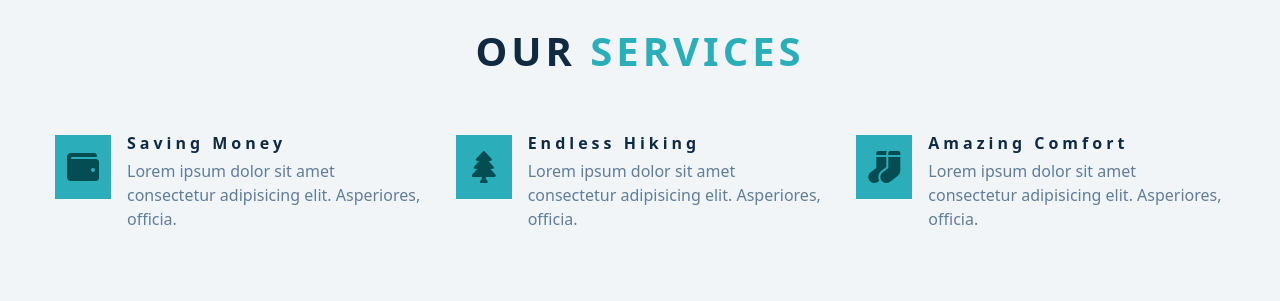
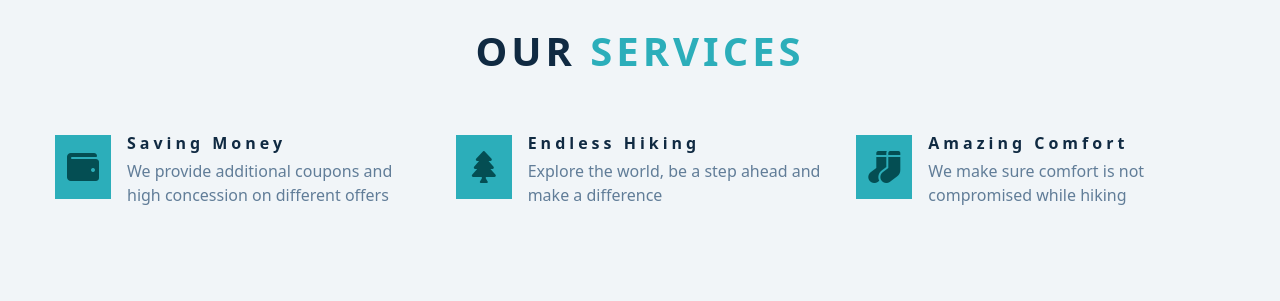
Before and after one commit to emmeiwhite/backroads-react-tours-app, a React (Create React App) app: page / in a window 1280 px wide. Shown: the part 1540-1841 px from the top of the page. Built offline with nearby package versions, Linux system fonts and the light colour scheme.

Commit message:
Services component reused with data

```diff
--- a/src/components/Services.js
+++ b/src/components/Services.js
@@ -1,4 +1,5 @@
 import Title from "./Title";
+import { services } from "./../data";
 
 export default function Services() {
   return (
@@ -12,44 +13,22 @@ export default function Services() {
       />
 
       <div className="section-center services-center">
-        <article className="service">
-          <span className="service-icon">
-            <i className="fas fa-wallet fa-fw"></i>
-          </span>
-          <div className="service-info">
-            <h4 className="service-title">saving money</h4>
-            <p className="service-text">
-              Lorem ipsum dolor sit amet consectetur adipisicing elit.
-              Asperiores, officia.
-            </p>
-          </div>
-        </article>
-
-        <article className="service">
-          <span className="service-icon">
-            <i className="fas fa-tree fa-fw"></i>
-          </span>
-          <div className="service-info">
-            <h4 className="service-title">endless hiking</h4>
-            <p className="service-text">
-              Lorem ipsum dolor sit amet consectetur adipisicing elit.
-              Asperiores, officia.
-            </p>
-          </div>
-        </article>
-
-        <article className="service">
-          <span className="service-icon">
-            <i className="fas fa-socks fa-fw"></i>
-          </span>
-          <div className="service-info">
-            <h4 className="service-title">amazing comfort</h4>
-            <p className="service-text">
-              Lorem ipsum dolor sit amet consectetur adipisicing elit.
-              Asperiores, officia.
-            </p>
-          </div>
-        </article>
+        {services.map(({ id, title, icon, text }) => {
+          return (
+            <article
+              className="service"
+              key={id}
+            >
+              <span className="service-icon">
+                <i className={icon}></i>
+              </span>
+              <div className="service-info">
+                <h4 className="service-title">{title}</h4>
+                <p className="service-text">{text}</p>
+              </div>
+            </article>
+          );
+        })}
       </div>
     </section>
   );
--- a/src/data.js
+++ b/src/data.js
@@ -38,3 +38,24 @@ export const iconLinks = [
     icon: "fab fa-squarespace",
   },
 ];
+
+export const services = [
+  {
+    id: 1,
+    title: "Saving Money",
+    icon: "fas fa-wallet fa-fw",
+    text: "We provide additional coupons and high concession on different offers",
+  },
+  {
+    id: 2,
+    title: "Endless Hiking",
+    icon: "fas fa-tree fa-fw",
+    text: "Explore the world, be a step ahead and make a difference",
+  },
+  {
+    id: 3,
+    title: "Amazing Comfort",
+    icon: "fas fa-socks fa-fw",
+    text: "We make sure comfort is not compromised while hiking",
+  },
+];
```
